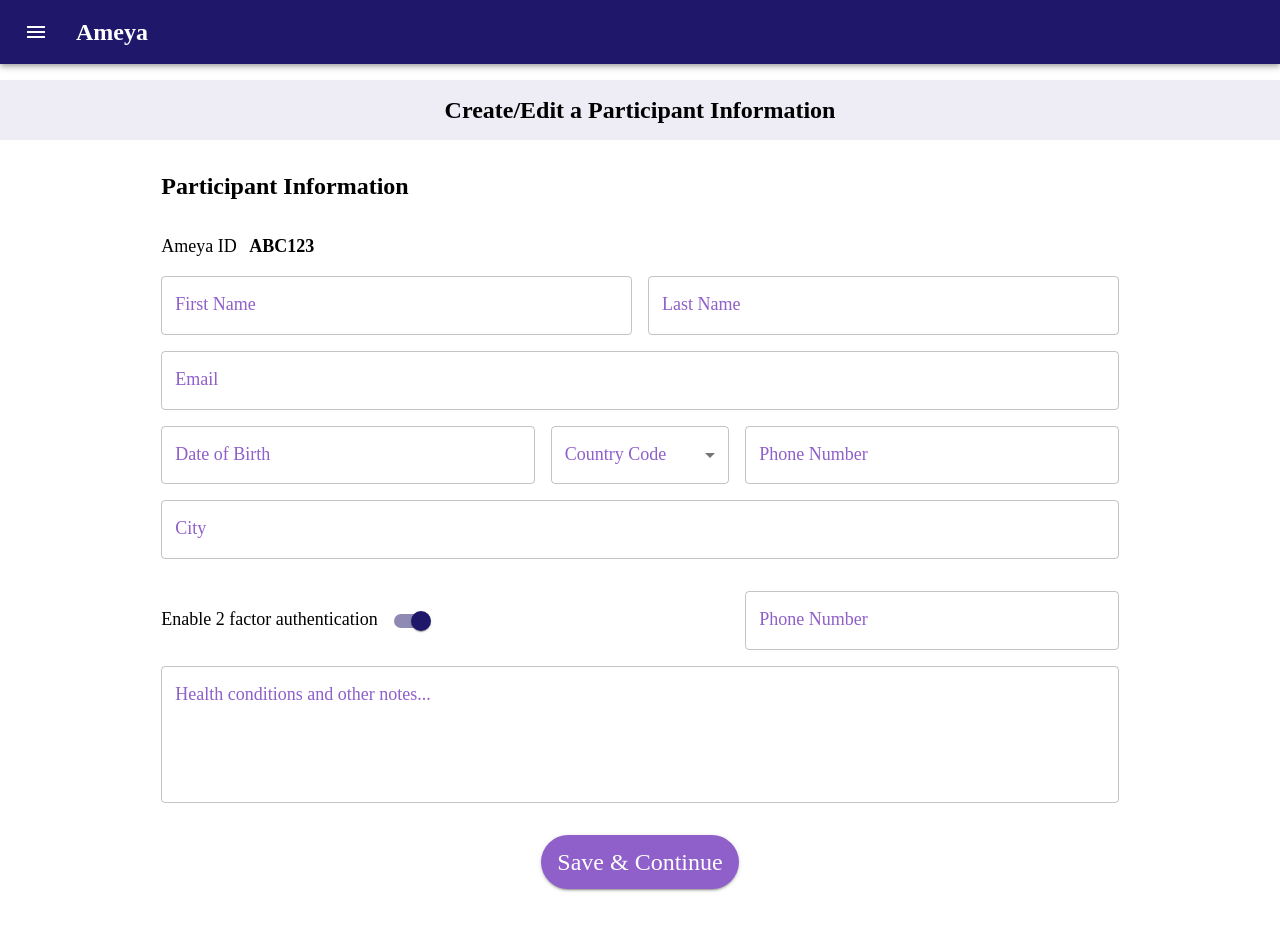
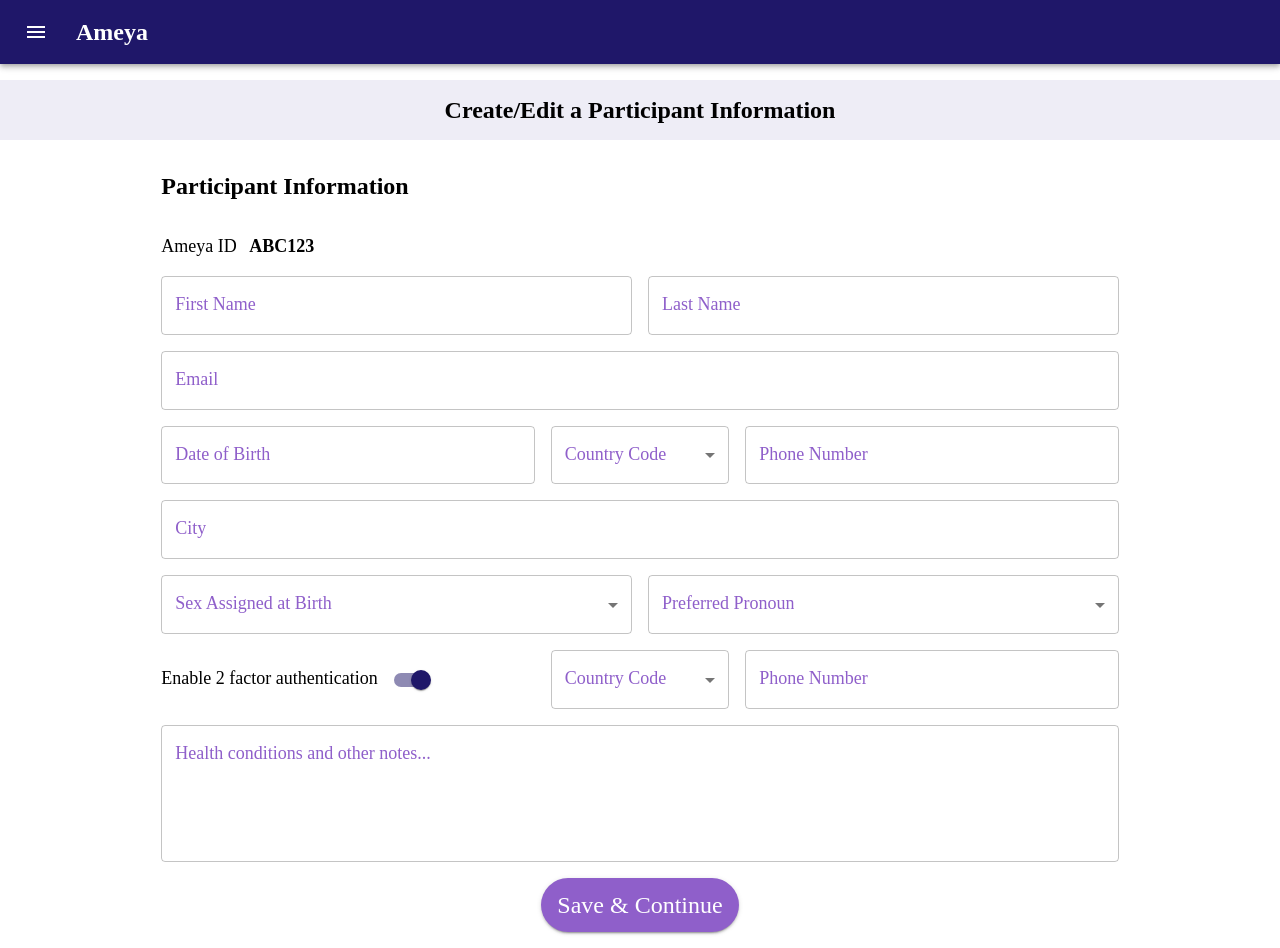
Before and after one commit to sara-raja/ameya, a Next.js app: page / in a window 1280 px wide. Before the commit the page ends 921 px from the top, so only its background shows below. Built offline with nearby package versions, Linux system fonts and the light colour scheme.

Commit message:
add select components + style adjustments

```diff
--- a/components/BasicButtons.js
+++ b/components/BasicButtons.js
@@ -5,7 +5,7 @@ import Button from '@mui/material/Button';
 export default function BasicButtons() {
   return (
       <Button variant="contained"
-      sx={{borderRadius:50, backgroundColor:"#8F5FCA", my:2}}>
+      sx={{borderRadius:50, backgroundColor:"#8F5FCA"}}>
         Save & Continue
       </Button>
   );
--- a/components/Navbar.js
+++ b/components/Navbar.js
@@ -24,7 +24,6 @@ export default function Navbar() {
       <Typography
         variant="h1"
         color="inherit"
-        sx={{ flexGrow: 1, display: { xs: 'none', sm: 'block' } }}
       >
         Ameya
       </Typography>
--- a/pages/index.js
+++ b/pages/index.js
@@ -1,19 +1,11 @@
+import * as React from 'react';
 import Head from 'next/head'
-import Image from 'next/image'
-import { Inter } from '@next/font/google'
-import styles from '../styles/Home.module.css'
 
-import * as React from 'react';
 import TextField from '@mui/material/TextField';
 import Typography from '@mui/material/Typography';
 import Container from '@mui/material/Container';
 import { Grid } from '@mui/material'
 import Box from '@mui/material/Box';
-import InputLabel from '@mui/material/InputLabel';
-import MenuItem from '@mui/material/MenuItem';
-import FormControl from '@mui/material/FormControl';
-
-const inter = Inter({ subsets: ['latin'] })
 
 import Navbar from '../components/Navbar'
 import SwitchToggle from '../components/SwitchToggle';
@@ -70,16 +62,35 @@ export default function Home() {
             <TextField fullWidth id="city" label="City" variant="outlined" />
           </Grid>
           <Grid item xs={5}>
-
+            <BasicSelect
+              valueOne='male'
+              valueTwo='female'
+              valueThree='other'
+              id='assigned-sex'
+              label="Sex Assigned at Birth"
+            />
           </Grid>
           <Grid item xs={5}>
-
+            <BasicSelect
+              valueOne='he/him'
+              valueTwo='she/her'
+              valueThree='they/them'
+              valueFour="other"
+              id='pronoun'
+              label="Preferred Pronoun"
+            />
           </Grid>
           <Grid item xs={10} sm={4}>
             <Typography>Enable 2 factor authentication <SwitchToggle/> </Typography>
           </Grid>
           <Grid item xs={4} sm={2}>
-
+            <BasicSelect
+              valueOne='+1'
+              valueTwo='+2'
+              valueThree='+3'
+              id='twof-country-code'
+              label="Country Code"
+            />
           </Grid>
           <Grid item xs={6} sm={4}>
             <TextField fullWidth id="phone-number" label="Phone Number" variant="outlined" />
--- a/utils/theme/config.js
+++ b/utils/theme/config.js
@@ -21,7 +21,6 @@ const themeOptions = {
       },
     typography: {
         fontFamily:'Cabin',
-        // color:'#1F1769',
         h1: {
           fontSize: 24,
           fontWeight: 700,
```
